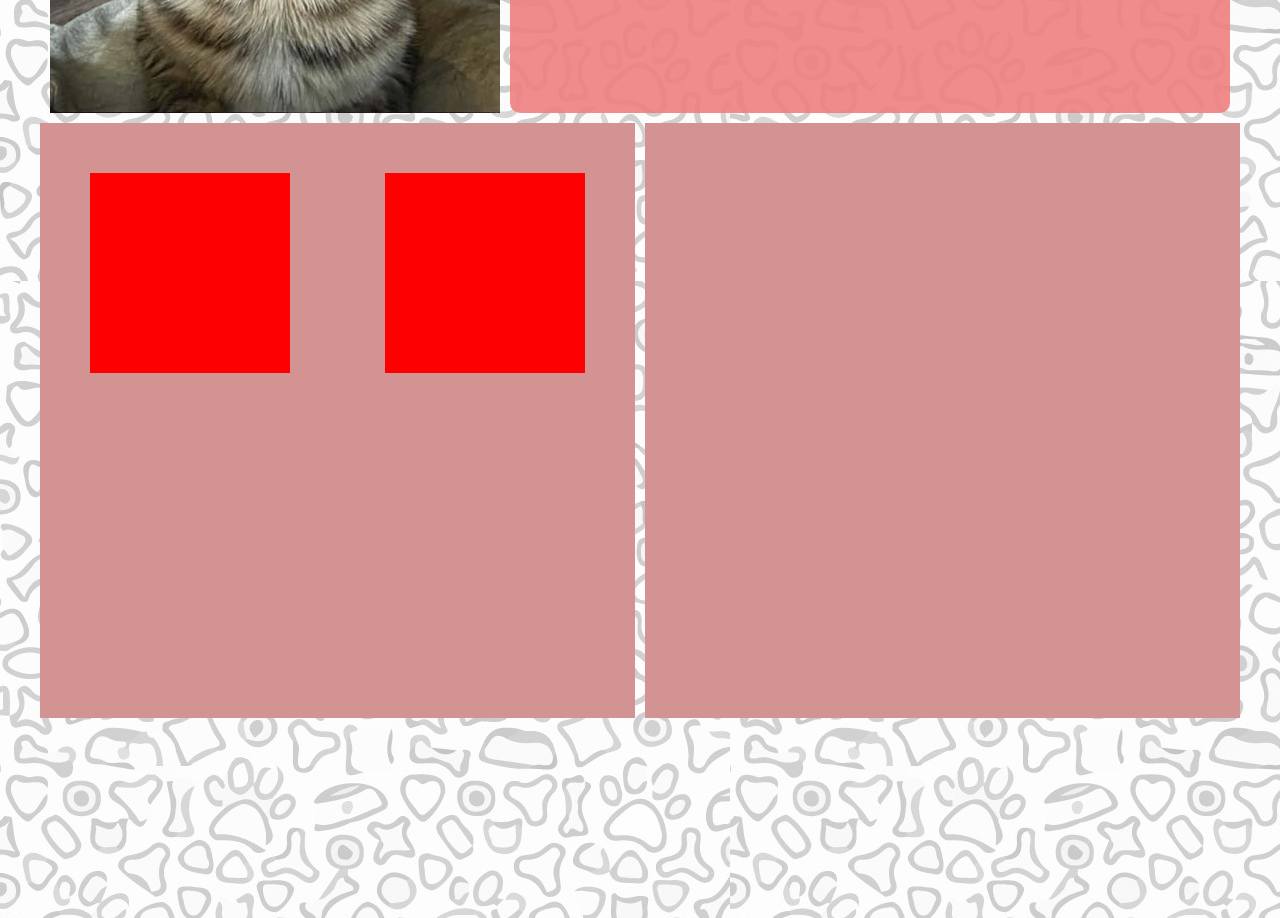
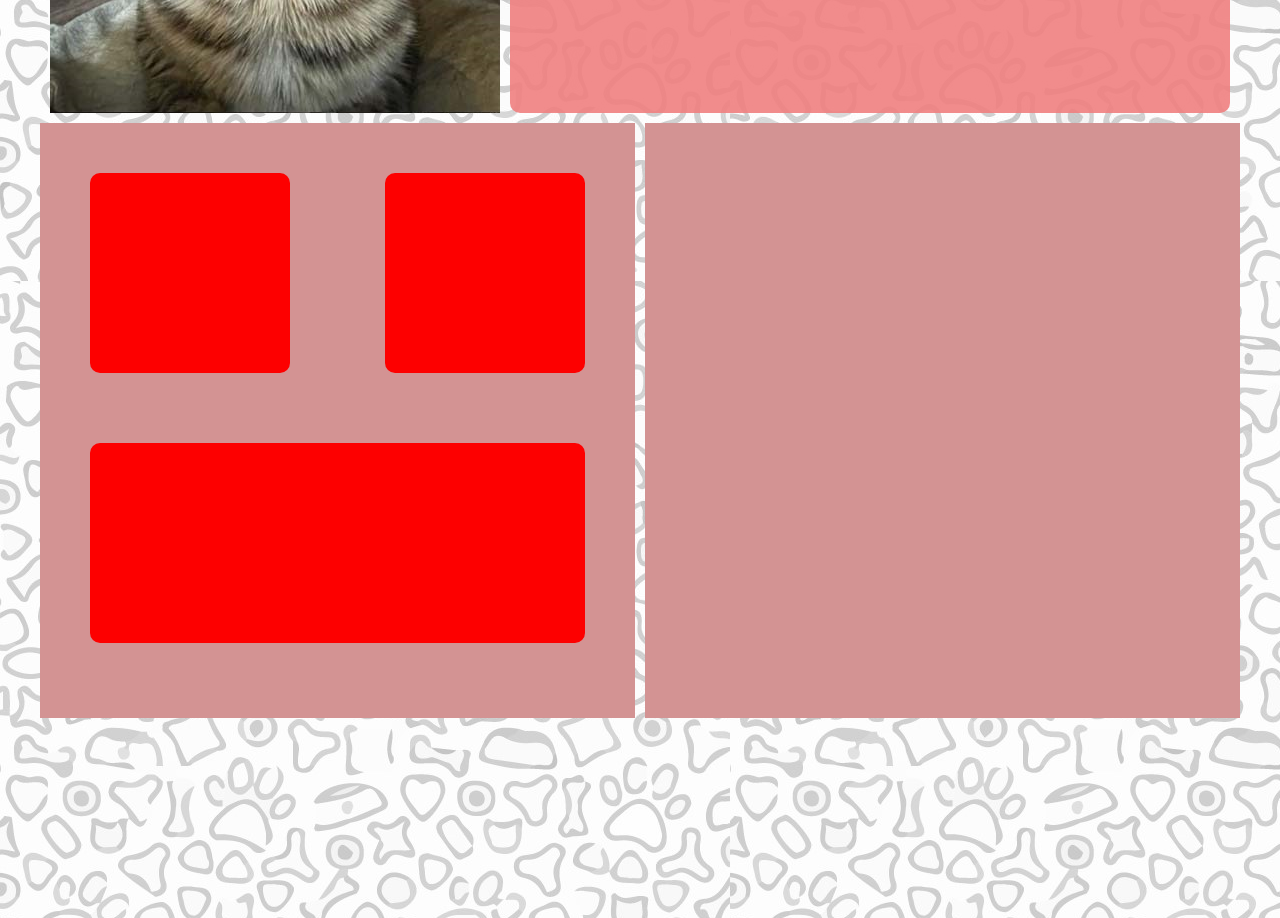
Before and after one commit to EchkerKa/zazu7.github.io, a plain HTML site: page index.html in a window 1280 px wide. Shown: the part 455-1373 px from the top of the page. Drawn offline with Linux system fonts and the light colour scheme.

Commit message:
я переиминовал некоторые вещи, потому-что я ваще не понимаю что есть что

```diff
--- a/322.css
+++ b/322.css
@@ -46,39 +46,98 @@ background-image: url(img/background.jpg);
     opacity: 0.9;
 }
 
-.line1 {
+.space1 {
     width: 100%;
     height: 595px;
     margin-top: 20px;
 }
-.line1-left {
+/* вариант 1 */
+.left-cube {
     width: 595px;
     background-color: rgb(211, 147, 147);
     height: 595px;
     float: left;
 }
-.line1-left1 {
+.line-left1 {
     width: 200px;
     background-color: rgb(253, 0, 0);
     height: 200px;
     float: left;
     margin-left: 50px;
     margin-top: 50px;
+    border-radius:10px;
 }
-.line1-left2 {
+.line-left2 {
     width: 200px;
     background-color: rgb(253, 0, 0);
     height: 200px;
     float: right;
     margin-right: 50px;
     margin-top: 50px;
+    border-radius:10px;
 }
-.line1-right {
+.line-left3 {
+    width: 495px;
+    background-color: rgb(253, 0, 0);
+    height: 200px;
+    float: left;
+    margin-left: 50px;
+    margin-top: 70px;
+    border-radius:10px;
+}
+.right-cube {
+    width: 595px;
+    background-color: rgb(211, 147, 147);
+    height: 595px;
+    float: right;
+}
+.line-right {
     width: 595px;
     background-color: rgb(211, 147, 147);
     height: 595px;
     float:right;
+    border-radius:10px;
 }
-.line1-left2 {
+
+/* вариант 2
+.left-cube {
+    width: 900px;
+    background-color: rgb(211, 147, 147);
+    height: 595px;
+    float: left;
+}
+.line-left1 {
+    width: 380px;
+    background-color: rgb(253, 0, 0);
+    height: 200px;
+    float: left;
+    margin-left: 50px;
+    margin-top: 50px;
+    border-radius:10px;
+}
+.line-left2 {
+    width: 380px;
+    background-color: rgb(253, 0, 0);
+    height: 200px;
+    float: right;
+    margin-right: 50px;
+    margin-top: 50px;
+    border-radius:10px;
+}
+.line-left3 {
+    width: 800px;
+    background-color: rgb(253, 0, 0);
+    height: 200px;
+    float: left;
+    margin-left: 50px;
+    margin-top: 70px;
+    border-radius:10px;
+}
+.right-cube {
+    width: 290px;
+    background-color: rgb(211, 147, 147);
+    height: 595px;
+    float: right;
 
 }
+                    */
--- a/index.html
+++ b/index.html
@@ -21,32 +21,28 @@
                 Zazubabyman is a sleek, handsome feline with a coat of soft, plush fur, which ranges from deep charcoal to shimmering silver, depending on how the light hits it.
                 His eyes are a striking shade of green, always wide with curiosity and ready to explore the world around him.</p>
         </div>
-        <!--j ,h kjh,jh kjh j -->
+        <!--xzcv -->
 </div>
     <div class="content">
-        <div class="line1">
-            <div class="line1-left">
-                <div class="line1-left1">
+        <div class="space1">
+                <div class="left-cube">
                     <img src="" alt="">
-                </div>
-                    <div class="line1-left2">
-                        <img src="" alt="">
-                 </div>
-                        <div class="line1-left3">
-                            <img src="" alt="">
-                    </div>
+        <div class="line-left1">
+                <img src="" alt="">
+                </div> <!--line-left1 -->
+        <div class="line-left2">
+                <img src="" alt="">
+                </div> <!--line-left2 -->
+        <div class="line-left3">
+            <img src="" alt="">
+        </div>  <!--line-left3 -->
+    </div>   <!--left-cube -->
+    <div class="right-cube">
+            <img src="" alt="">
+        </div>
+    </div>  <!--space1 -->
 
-                        </div>
-       <div class="line1-right">
-         <div class="line-right1">
-            <img src="" alt="">
-         </div>
-        </div>
-    </div>
-
-    </div>
-
-        </div>
-
+    </div>  <!--content -->
+   </div>   <!--house -->
 </body>
 </html>
```
